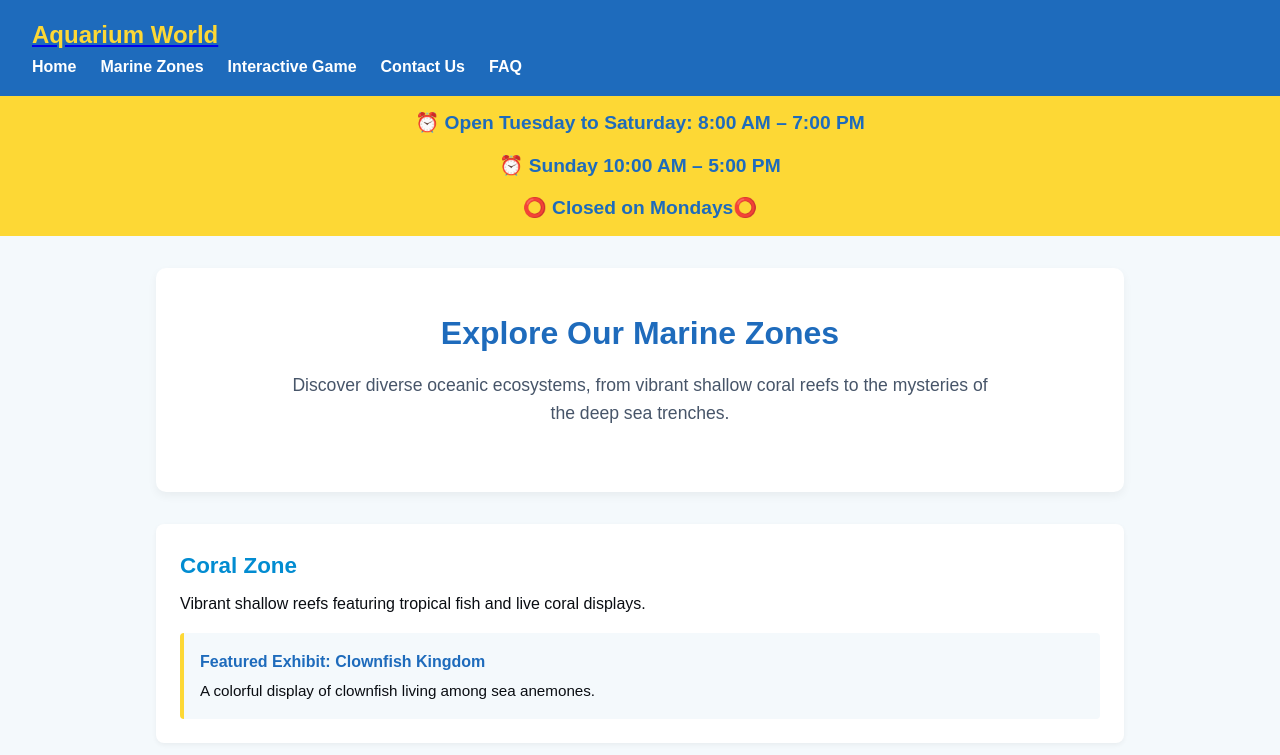
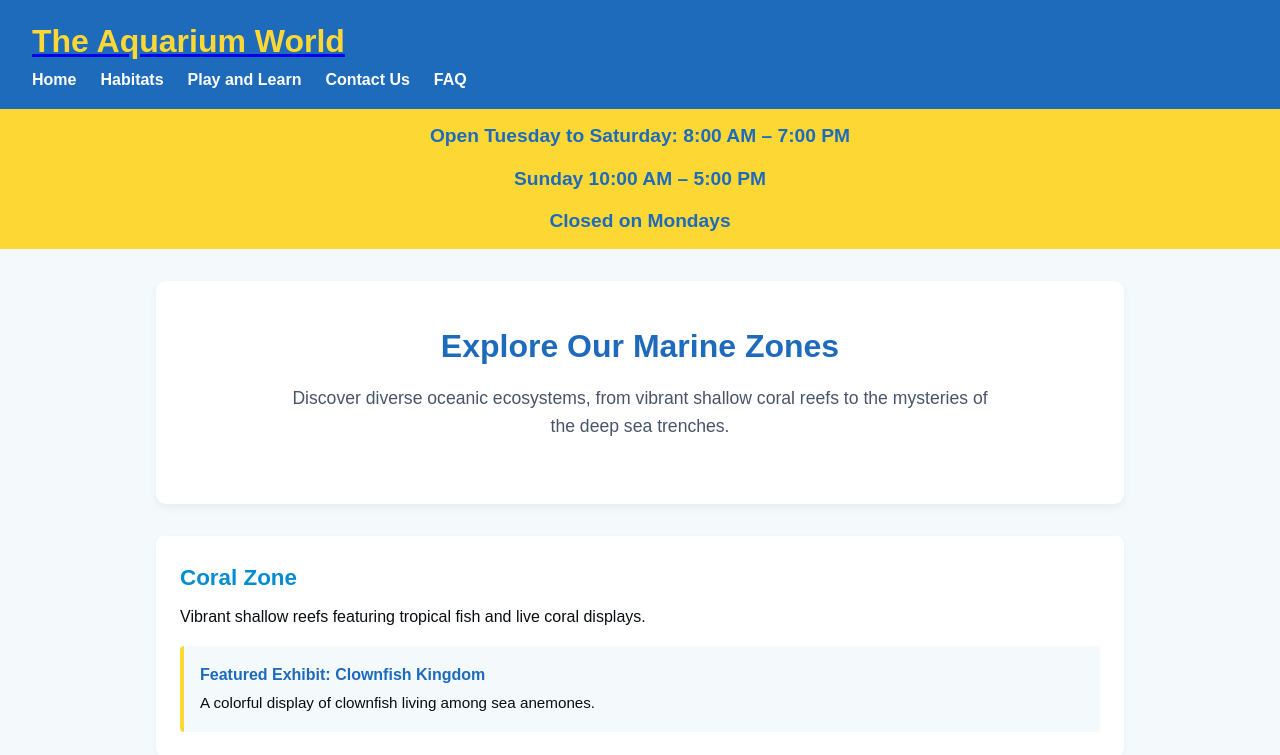
Before and after one commit to cassiomariano/10436915, a Node server app: page /zones in a window 1280 px wide. Shown: the top 755 px of the page. Run offline with Node 20, Linux system fonts and the light colour scheme; data comes from the database, SQL or seed files in the repository; both versions use the stored data as it was after the commit; some libraries are stand-ins or nearby versions.

Commit message:
Update content across the page Changing zones with database.db

```diff
--- a/database/init.js
+++ b/database/init.js
@@ -34,9 +34,9 @@ db.serialize(() => {
   db.get("SELECT COUNT(*) AS count FROM zones", (err, row) => {
     if (row && row.count === 0) {
       const stmtZone = db.prepare("INSERT INTO zones (name, description) VALUES (?, ?)");
-      stmtZone.run("Coral Reef Zone", "Vibrant shallow reefs featuring tropical fish and live coral displays.");
+      stmtZone.run("Coral Zone", "Vibrant shallow reefs featuring tropical fish and live coral displays.");
       stmtZone.run("Deep Sea Trench", "Explore mysterious creatures of the oceanic depths.");
-      stmtZone.run("Coastal Rockpools", "Interactive tide pool exhibits with starfish and sea anemones.");
+      stmtZone.run("Rockpools", "Interactive tide pool exhibits with starfish and sea anemones.");
       stmtZone.run("Freshwater Rivers", "Discover river giants, otters, and lush rainforest ecosystems.");
       stmtZone.finalize();
 
--- a/public/css/style.css
+++ b/public/css/style.css
@@ -1,7 +1,10 @@
 :root {
   --primary-blue: #028cd1;
+
   --dark-navy: #1e6bbc;
   --accent-yellow: #fdd835;
+
+
   --bg-light: #f4f9fc;
   --text-dark: #0a0d12;
 }
@@ -11,9 +14,10 @@
 body { font-family: Arial, sans-serif; background-color: var(--bg-light); color: var(--text-dark); line-height: 1.6; }
 
 header { background-color: var(--dark-navy); color: #fff; padding: 1rem 2rem; display: flex; justify-content: space-between; align-items: center; flex-wrap: wrap; }
-header h1 { font-size: 1.5rem; color: var(--accent-yellow); }
+header h1 { font-size: 2rem; color: var(--accent-yellow); }
 nav ul { display: flex; list-style: none; gap: 1.5rem; }
 nav a { color: #fff; text-decoration: none; font-weight: bold; }
+
 
 .opening-hours-bar { background-color: var(--accent-yellow); color: var(--dark-navy); text-align: center; padding: 0.75rem 1rem; font-size: 1.2rem; font-weight: bold; }
 .hero-container { width: 100%; max-height: 400px; overflow: hidden; background-color: var(--dark-navy); }
@@ -28,7 +32,7 @@ button { background-color: var(--primary-blue); color: #fff; border: none; paddi
 
 footer { text-align: center; padding: 1.5rem; background-color: var(--dark-navy); color: #fff; margin-top: 3rem; }
 
-/* Hero picture banner Enhancements */
+/* Phillip tshirt hero picture banner */
 .hero-container {
   width: 100%;
   max-height: 420px;
@@ -48,14 +52,14 @@ footer { text-align: center; padding: 1.5rem; background-color: var(--dark-navy)
   display: block;
 }
 
-/* Page intro and call to activity styling */
+/* page intro, call for activities styling */
 .welcome-card {
   text-align: center;
   padding: 2.5rem 1.5rem;
   background: #ffffff;
   border-radius: 10px;
   box-shadow: 0 4px 10px rgba(0, 0, 0, 0.05);
-  margin-top: 2rem;
+  margin-top: 1rem;
 }
 
 .welcome-card h2 {
@@ -88,9 +92,9 @@ footer { text-align: center; padding: 1.5rem; background-color: var(--dark-navy)
 
 }
 
-/* Accessibility Focus Rings for Keyboard Navigation */
+/* Accessibility focus rings for Keyboard Navigation */
 a:focus-visible,
-button:focus-visible,
+button:focus-visible
 input:focus-visible,
 textarea:focus-visible,
 .tile:focus-visible {
@@ -98,7 +102,7 @@ textarea:focus-visible,
   outline-offset: 3px;
 }
 
-/* Screen Reader Only Utility Class */
+/* screen reader; for utility class */
 .sr-only {
   position: absolute;
   width: 1px;
--- a/views/partials/header.ejs
+++ b/views/partials/header.ejs
@@ -10,13 +10,13 @@
 <header class="site-header">
   <div class="header-container">
     <a href="/" class="logo-link">
-      <h1 class="site-title">Aquarium World</h1>
+      <h1 class="site-title">The Aquarium World</h1>
     </a>
     <nav aria-label="Main Navigation">
       <ul class="nav-list">
         <li><a href="/">Home</a></li>
-        <li><a href="/zones">Marine Zones</a></li>
-        <li><a href="/activity">Interactive Game</a></li>
+        <li><a href="/zones">Habitats</a></li>
+        <li><a href="/activity">Play and Learn</a></li>
         <li><a href="/contact">Contact Us</a></li>
         <li><a href="/faq">FAQ</a></li>
       </ul>
@@ -25,9 +25,9 @@
 </header>
 
   <div class="opening-hours-bar">
-    <p>⏰ Open Tuesday to Saturday: 8:00 AM – 7:00 PM</p>
+    <p>Open Tuesday to Saturday: 8:00 AM – 7:00 PM</p>
   <div class="opening-hours-bar">
-    <p>⏰ Sunday 10:00 AM – 5:00 PM</p>
+    <p>Sunday 10:00 AM – 5:00 PM</p>
   </div class="opning-hours-bar">
-    <p>⭕ Closed on Mondays⭕</p>
+    <p>Closed on Mondays</p>
   </div>
--- a/views/zones.ejs
+++ b/views/zones.ejs
@@ -13,6 +13,7 @@
           <h3 style="color: var(--primary-blue); font-size: 1.4rem; margin-bottom: 0.5rem;">
             <%= item.zone_name %>
           </h3>
+
           <p style="margin-bottom: 1rem;"><%= item.zone_desc %></p>
 
           <% if (item.exhibit_name) { %>
@@ -29,6 +30,7 @@
       <p>No zones found in the database. Please run <code>node database/init.js</code> in your terminal.</p>
     </div>
   <% } %>
+
 </main>
 
 <%- include('partials/footer') %>
```
Also changed, not shown: database.db.
